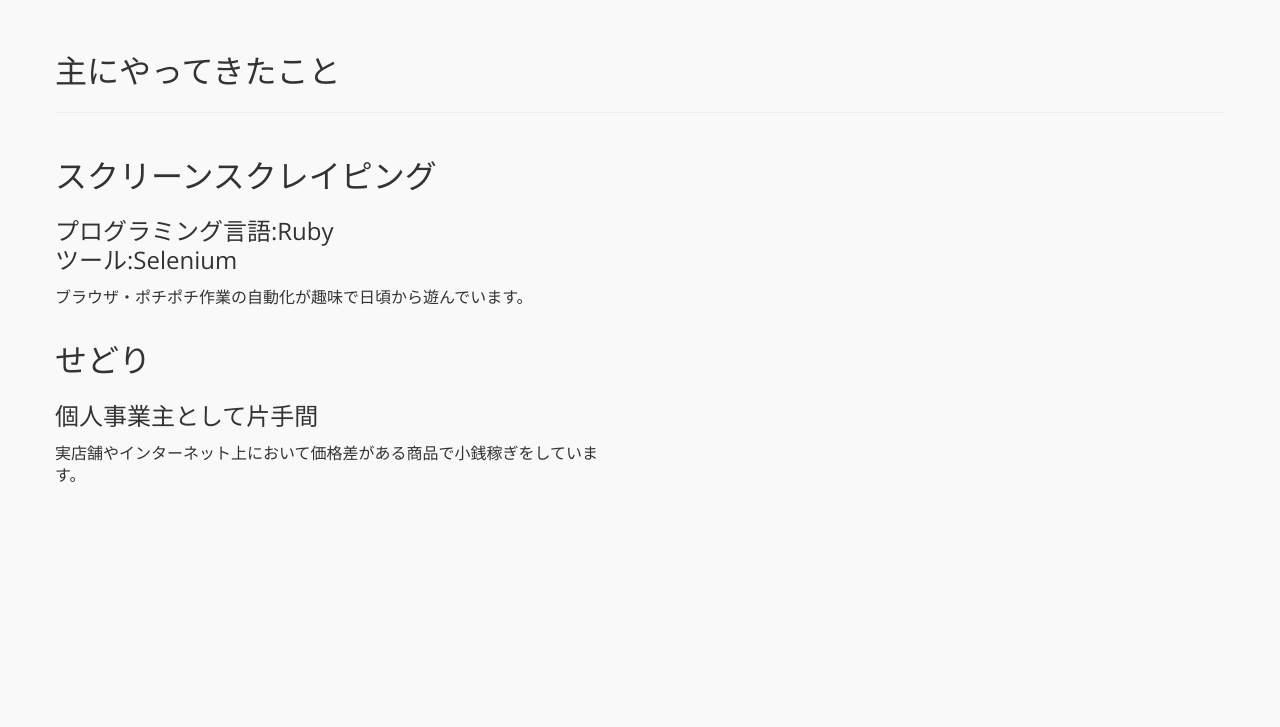
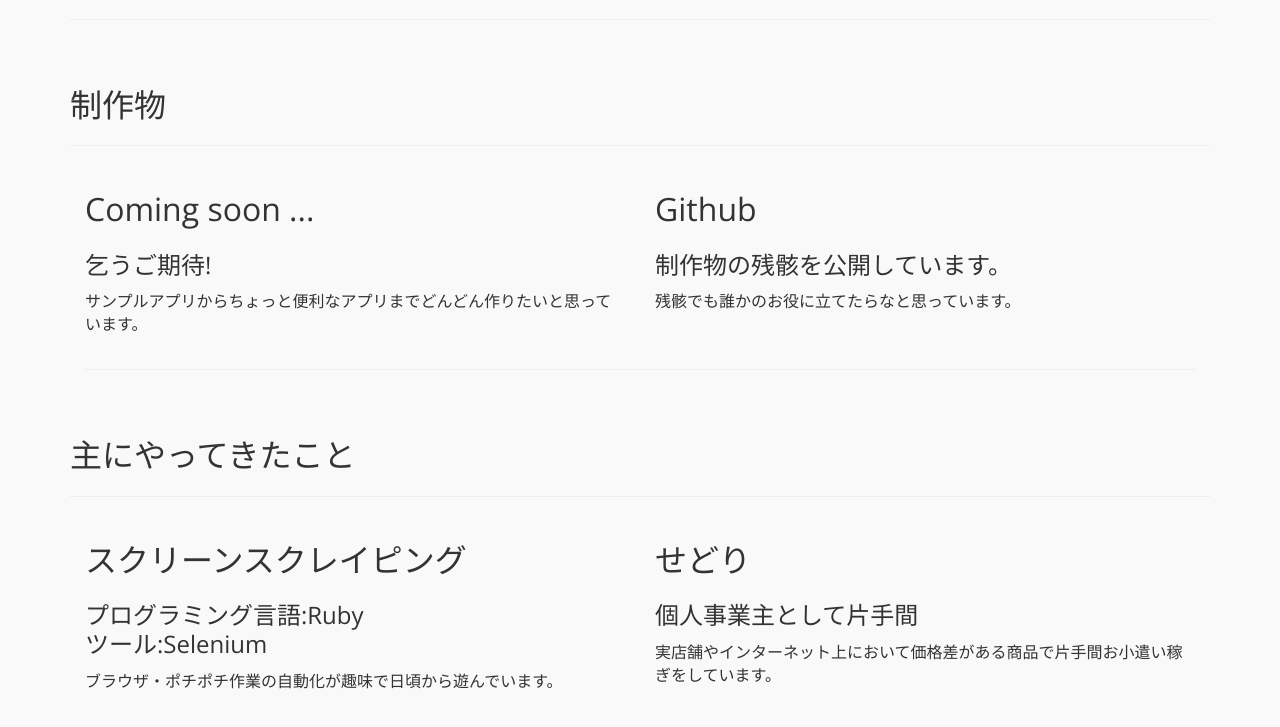
Before and after one commit to hotuta/old, a plain HTML site: page index.html in a window 1280 px wide. Shown: the part 3509-4236 px from the top of the page. Before the commit the page ends 4135 px from the top, so only its background shows below. Drawn offline with nearby package versions, Linux system fonts and the light colour scheme.

Commit message:
ズレている問題を修正

```diff
--- a/index.html
+++ b/index.html
@@ -1,4 +1,5 @@
-<html><head>
+<html>
+<head>
   <meta name="keywords" content="ほつた 東海大学 経営システム工学科 日本Androidの会 学生部">
   <link rel="icon" href="img\favicon.ico">
   <meta charset="UTF-8">
@@ -112,6 +113,16 @@
       <div class="col-md-12">
         <hr>
         <h1>
+          <br>
+          <br>
+          <br>
+          <br>
+          <br>
+          <br>
+          <br>
+          <br>
+          <br>
+          <br>
           <br>
           <br>
           <br>
@@ -267,6 +278,7 @@
             </div>
           </div>
         </div>
+      </div>
       <div class="col-md-12">
         <hr>
       </div>
@@ -275,9 +287,6 @@
           <div class="page-header">
             <h1 id="type">主にやってきたこと</h1>
           </div>
-          </div>
-        </div>
-        <div class="row">
           <div class="col-lg-6">
             <div class="bs-component">
               <h1>スクリーンスクレイピング</h1>
@@ -288,13 +297,12 @@
               <p>ブラウザ・ポチポチ作業の自動化が趣味で日頃から遊んでいます。</p>
             </div>
           </div>
-        </div>
-        <div class="row">
           <div class="col-lg-6">
             <div class="bs-component">
               <h1>せどり</h1>
               <h3>個人事業主として片手間</h3>
-              <p>実店舗やインターネット上において価格差がある商品で小銭稼ぎをしています。</p>
+              <p>実店舗やインターネット上において価格差がある商品で片手間お小遣い稼ぎをしています。</p>
+            </div>
           </div>
         </div>
       </div>
@@ -325,6 +333,5 @@
     });
   });
   </script>
-
-
-  </body></html>
+</body>
+</html>
```
Lines whose indentation alone changed are shown as unchanged.
